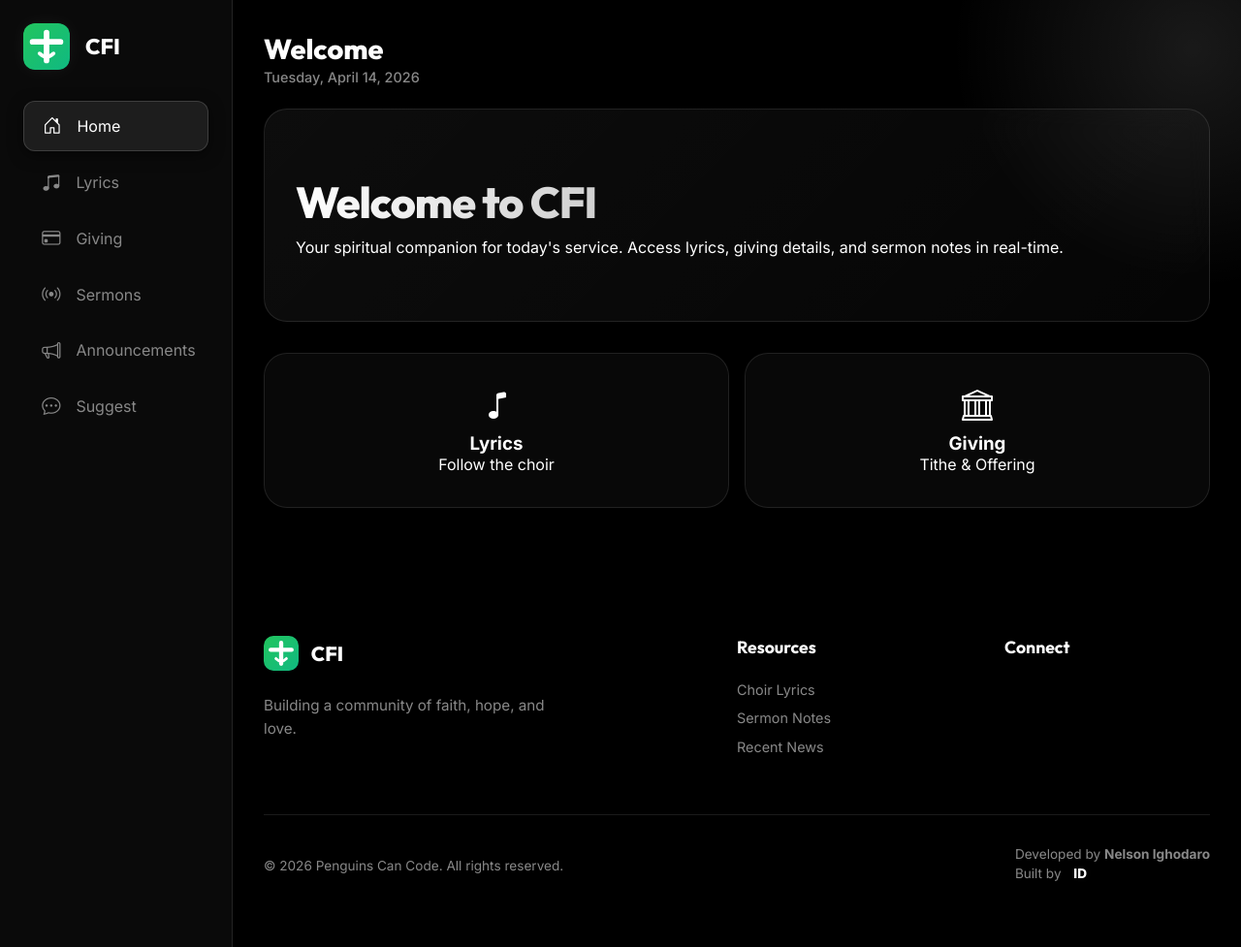
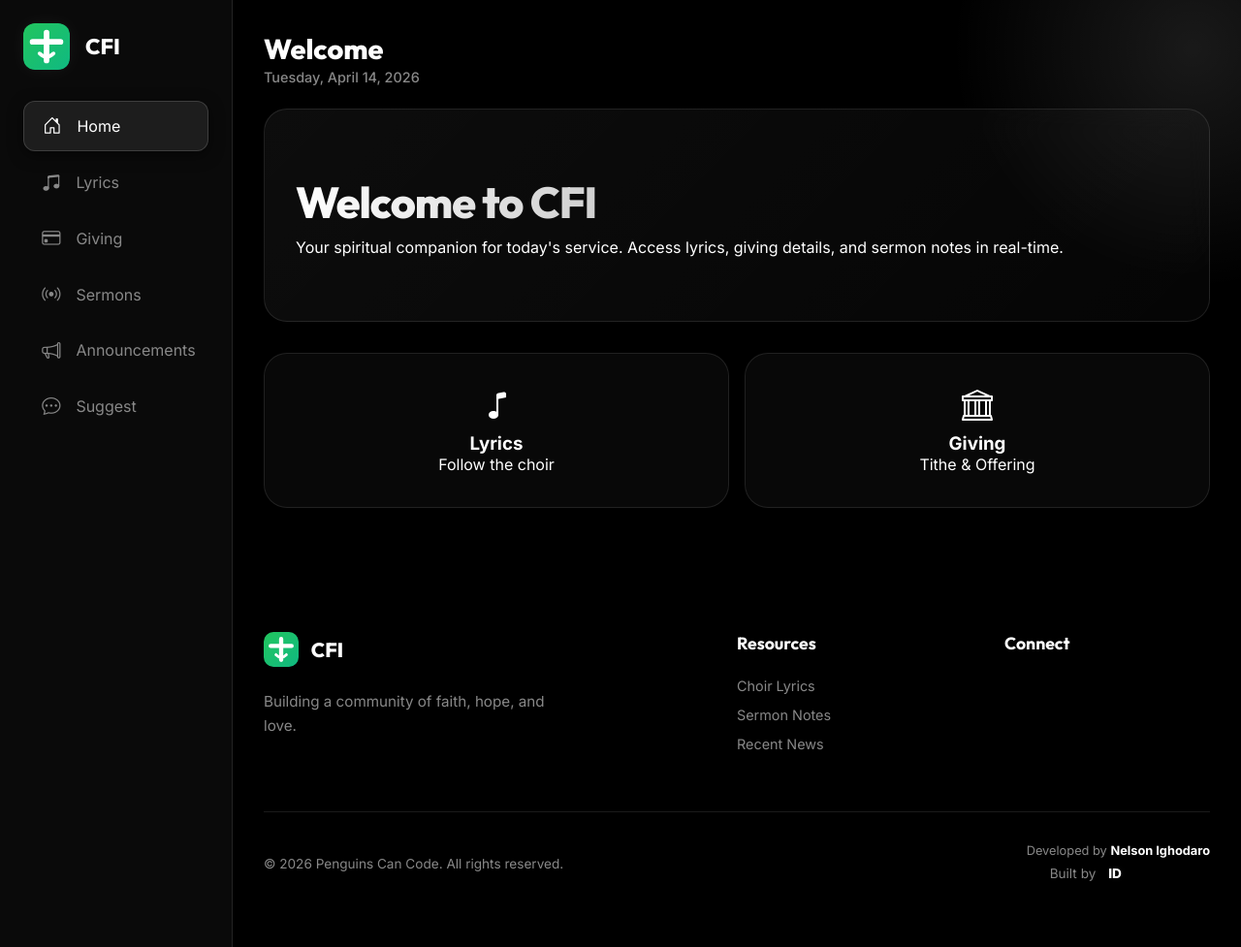
Before and after one commit to PenguinCanCodeDev/BIU-Church-Service, a Django app: page / in a window 1280 px wide. Shown: the whole page at 97% size. Run offline with Django 5.2, Linux system fonts and the light colour scheme; data comes from the database, SQL or seed files in the repository; data that the repository does not hold is empty.

Commit message:
Update site copy and add developed by Nelson Ighodaro with styling

```diff
--- a/church/static/church/style.css
+++ b/church/static/church/style.css
@@ -477,6 +477,24 @@ body {
     font-size: 0.85rem;
 }
 
+.footer-credits {
+    display: flex;
+    flex-direction: column;
+    align-items: flex-end;
+    gap: 0.3rem;
+    text-align: right;
+}
+
+.developed-by {
+    font-size: 0.8rem;
+    color: var(--text-muted);
+}
+
+.developed-by strong {
+    color: #fff;
+    font-weight: 700;
+}
+
 .built-by {
     margin: 0;
 }
@@ -564,6 +582,11 @@ body {
     .footer-bottom {
         flex-direction: column;
         gap: 0.8rem;
+        text-align: center;
+    }
+
+    .footer-credits {
+        align-items: center;
         text-align: center;
     }
 }
```
